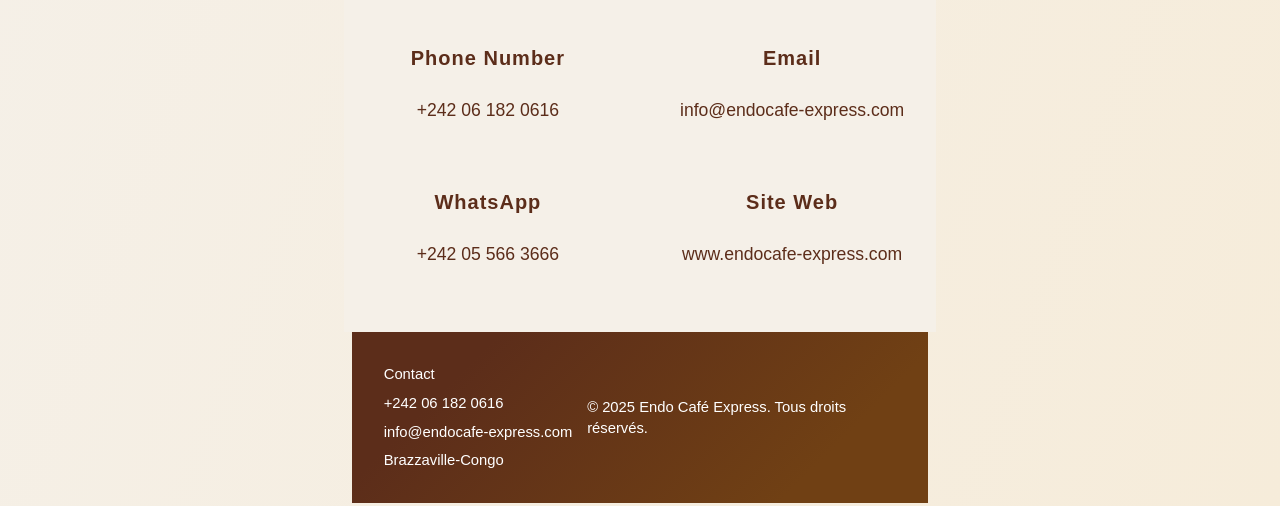
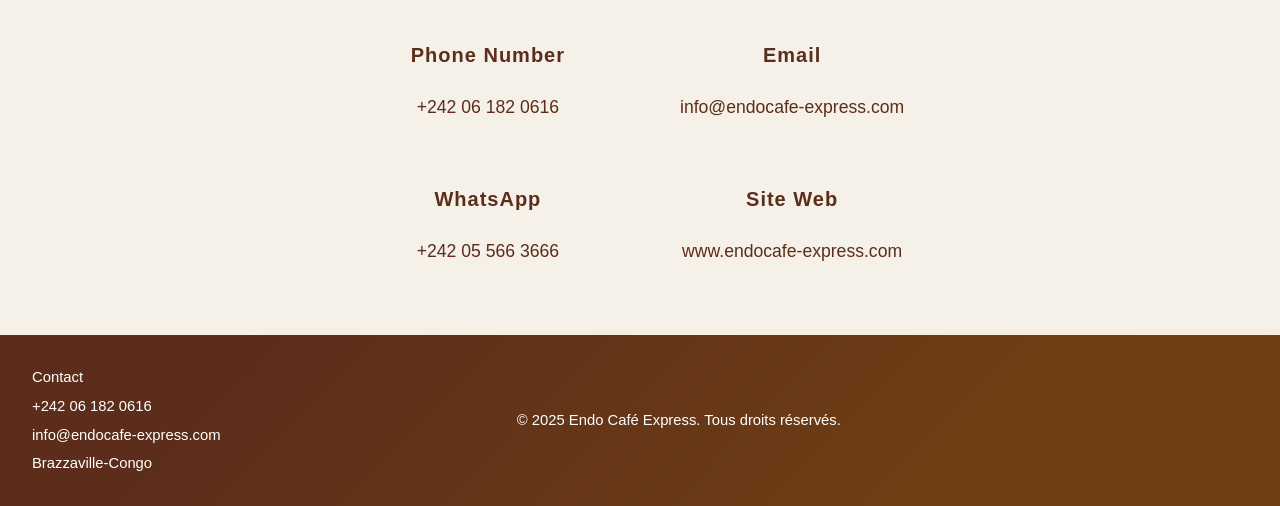
Before and after one commit to Brizzy05/brizzy05.github.io, a plain HTML site: page contact.html in a window 1280 px wide. Shown: the part 294-800 px from the top of the page. Drawn offline with Linux system fonts and the light colour scheme; a web font is replaced by a local one.

Commit message:
fixed the contact page

```diff
--- a/assets/css/contact.css
+++ b/assets/css/contact.css
@@ -1,17 +1,15 @@
 body {
     background: linear-gradient(110deg, var(--color-cream), #f6ecda);
-    display: flex;
-    flex-direction: column;
-    justify-content: center;
-    align-items: center;
-    padding: 20px;
-
 }
 
 .contact-section {
     background-color: var(--color-cream);
     padding: 4rem 2rem;
     text-align: center;
+    display: flex;
+    flex-direction: column;
+    justify-content: center;
+    align-items: center;
 }
 
 .contact-section h1 {
```
Also changed, not shown: index.html (+1 -0 lines).
